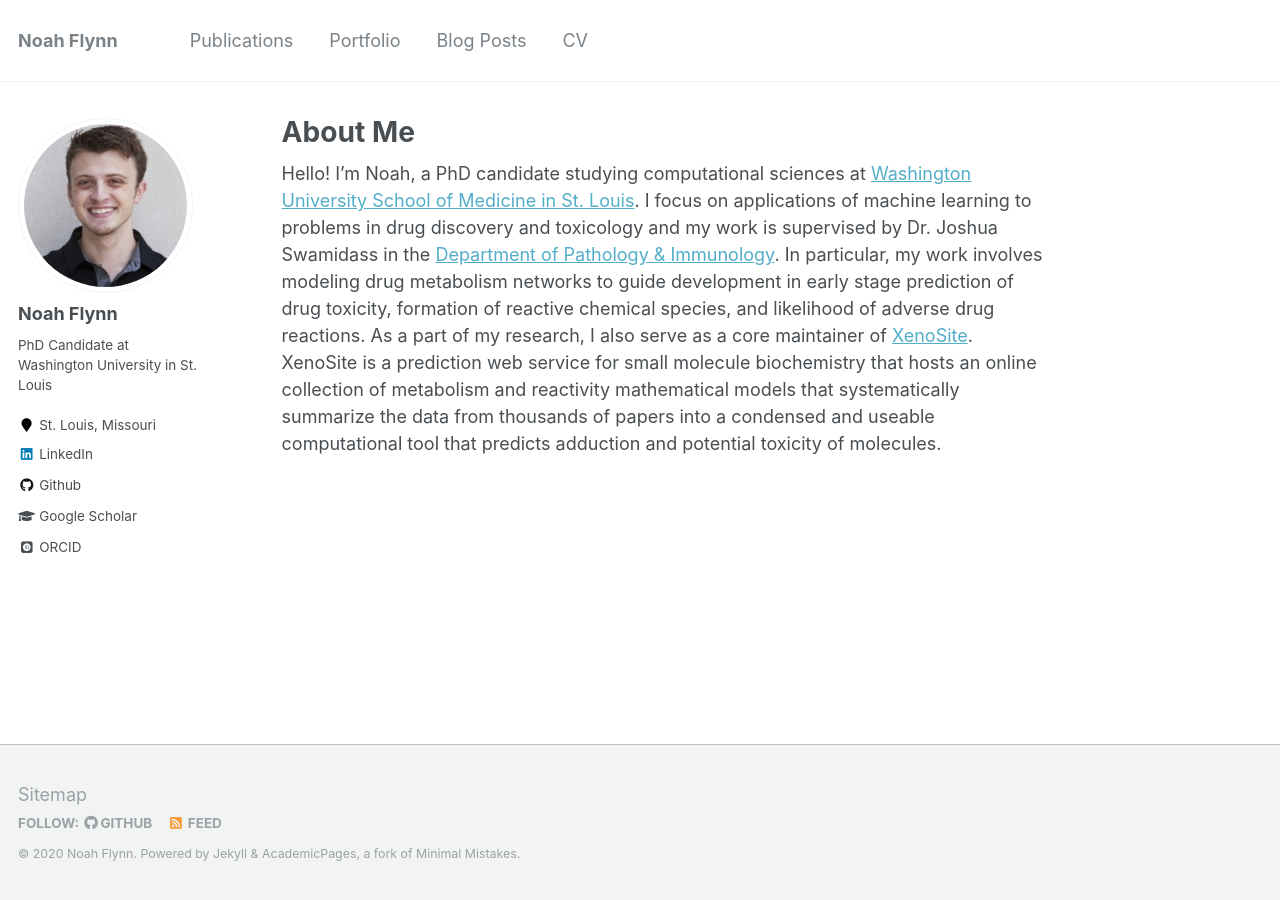
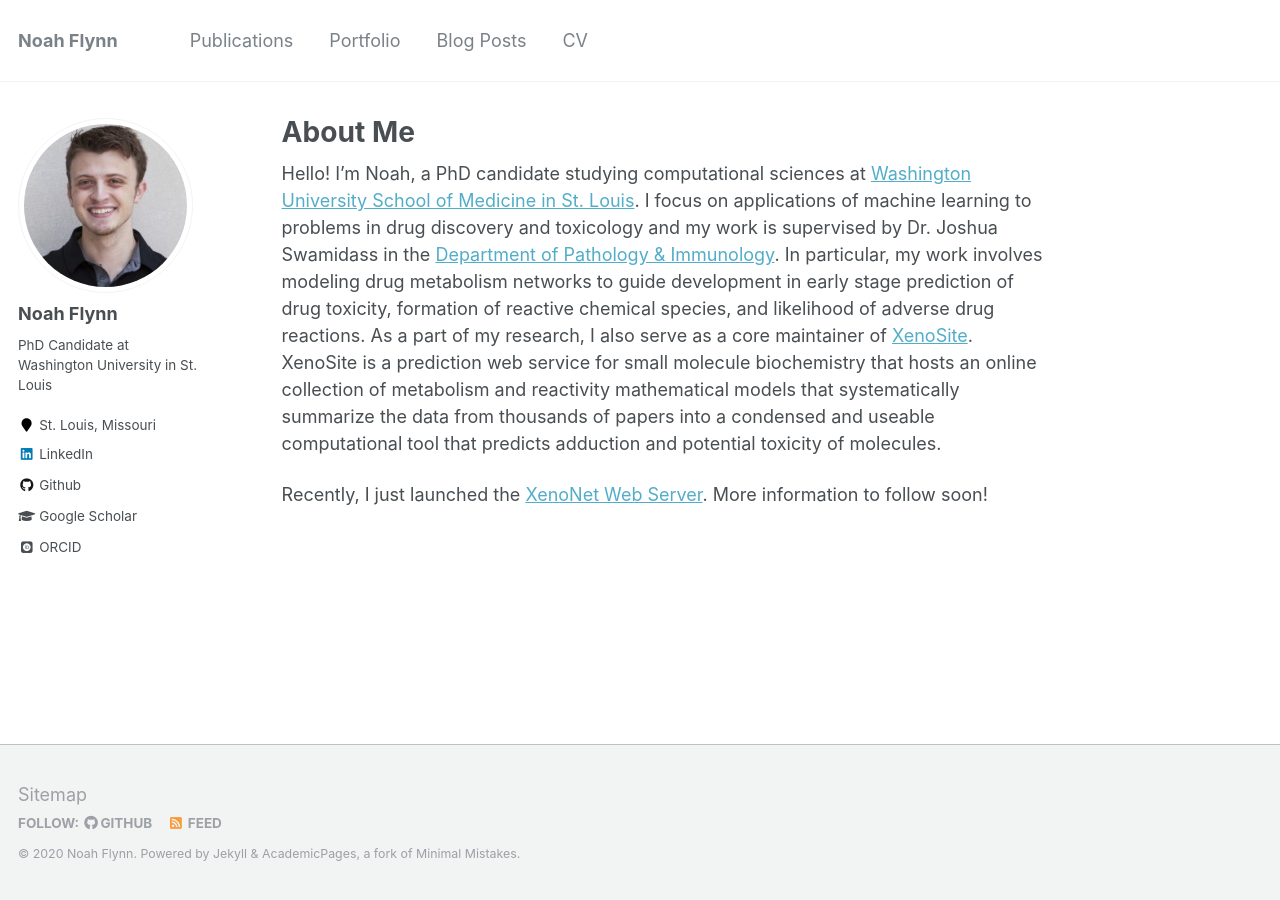
Before and after one commit to nrflynn2/nrflynn2.github.io, a Jekyll site: the page built from _pages/about.md, in a window 1280 px wide. Built offline with Jekyll 4.4.1, drawn with Linux system fonts in a browser that asks for light colours; some web fonts are replaced.

Commit message:
XenoNet server publication

```diff
--- a/_pages/about.md
+++ b/_pages/about.md
@@ -14,6 +14,8 @@ In particular, my work involves modeling drug metabolism networks to guide devel
 As a part of my research, I also serve as a core maintainer of [XenoSite](https://swami.wustl.edu/xenosite/).
 XenoSite is a prediction web service for small molecule biochemistry that hosts an online collection of metabolism and reactivity mathematical models that systematically summarize the data from thousands of papers into a condensed and useable computational tool that predicts adduction and potential toxicity of molecules.
 
+Recently, I just launched the [XenoNet Web Server](https://swami.wustl.edu/xenonet/). More information to follow soon!
+
 {::comment}
 I am an engineer by training and received my B.S. in the [Bioengineering](https://bioengineering.illinois.edu/) program at the University of Illinois at Urbana-Champaign.
 Prior to switching to a heavier emphasis on computer science-related study, I spent time as a nomad across several scientific domains.
```
